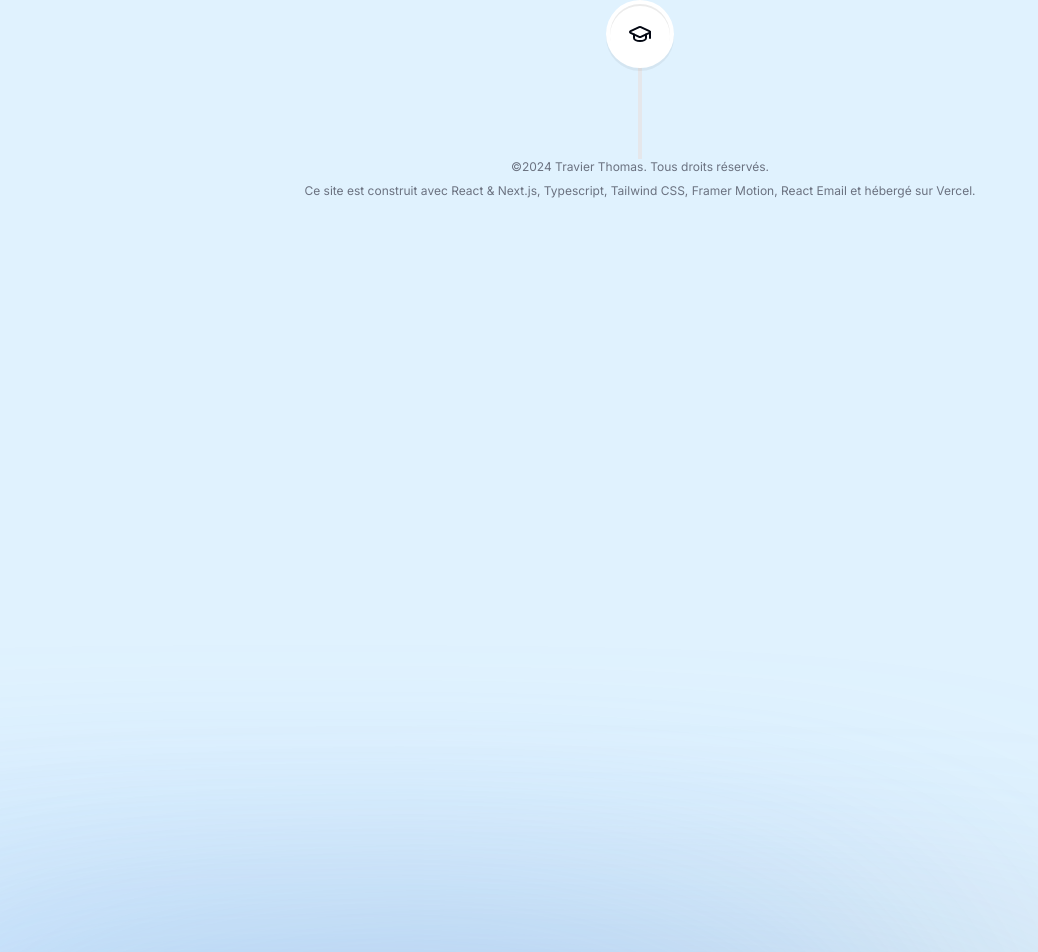
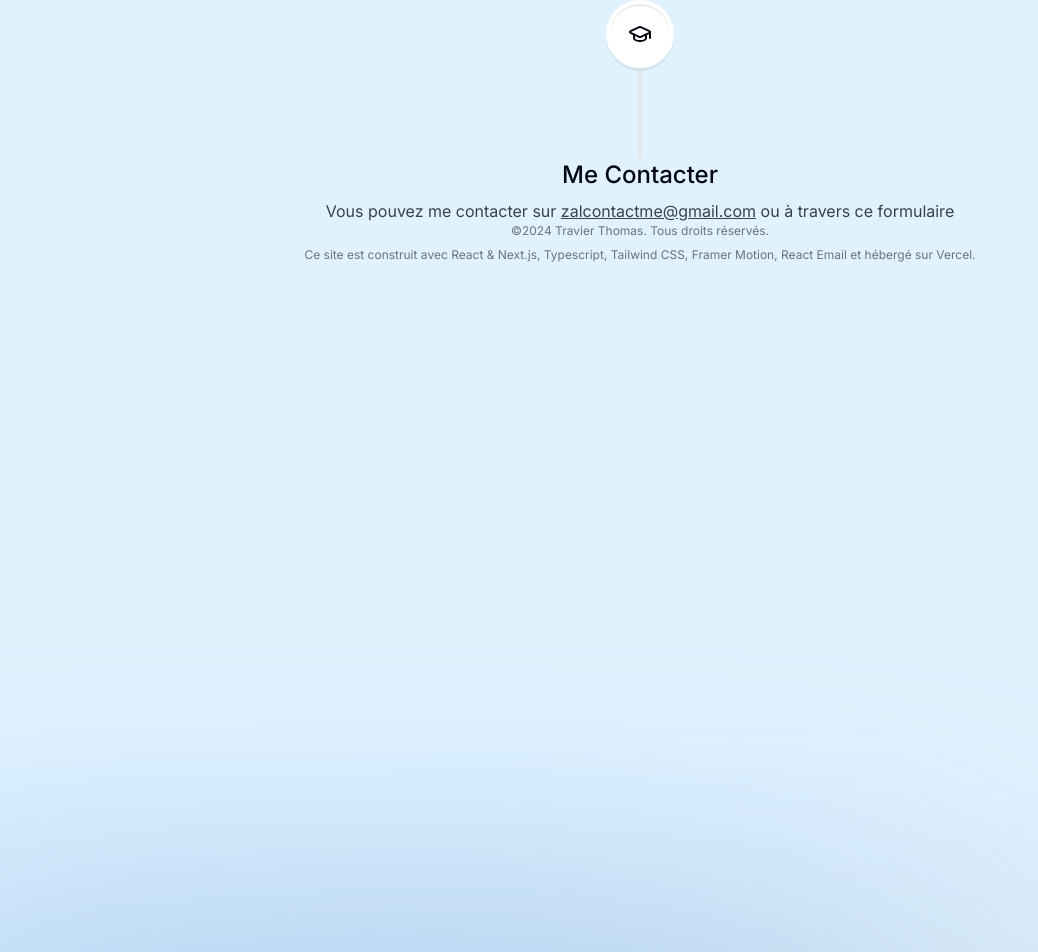
Before and after one commit to zalixzy/portfolio, a Next.js app: page / in a window 1280 px wide. Shown: the part 3788-4740 px from the top of the page, without its empty margins (0-1038 px from the left). Built offline with nearby package versions, Linux system fonts and the light colour scheme.

Commit message:
ajout de la page contact

```diff
--- a/app/page.tsx
+++ b/app/page.tsx
@@ -1,5 +1,6 @@
 
 import About from "@/components/about"
+import Contact from "@/components/contact"
 import Experiences from "@/components/experience"
 import Intro from "@/components/intro"
 import Projects from "@/components/project"
@@ -18,6 +19,7 @@ export default function Home() {
       <Projects />
       <Skills />
       <Experiences />
+      <Contact/>
 
     </main>
   )
--- /dev/null
+++ b/components/contact.tsx
@@ -0,0 +1,18 @@
+import React from 'react'
+import SectionHeading from './section-heading'
+
+export default function Contact() {
+  return (
+    <section id="Contact">
+
+      <SectionHeading>Me contacter</SectionHeading>
+      <p className="text-gray-700 -mt-6 dark:text-white/80">
+        Vous pouvez me contacter sur{" "}
+        <a className="underline" href="mailto:zalcontactme@gmail.com">
+          zalcontactme@gmail.com
+        </a>{" "}
+        ou à travers ce formulaire
+      </p>
+    </section>
+  )
+}
--- a/components/projects.tsx
+++ b/components/projects.tsx
@@ -2,7 +2,7 @@
 
 import { projectsData } from '@/lib/data';
 import Image from 'next/image';
-import React, {useRef} from 'react'
+import React from 'react'
 import { motion } from "framer-motion";
 
 type ProjectProps = (typeof projectsData)[number];
```
